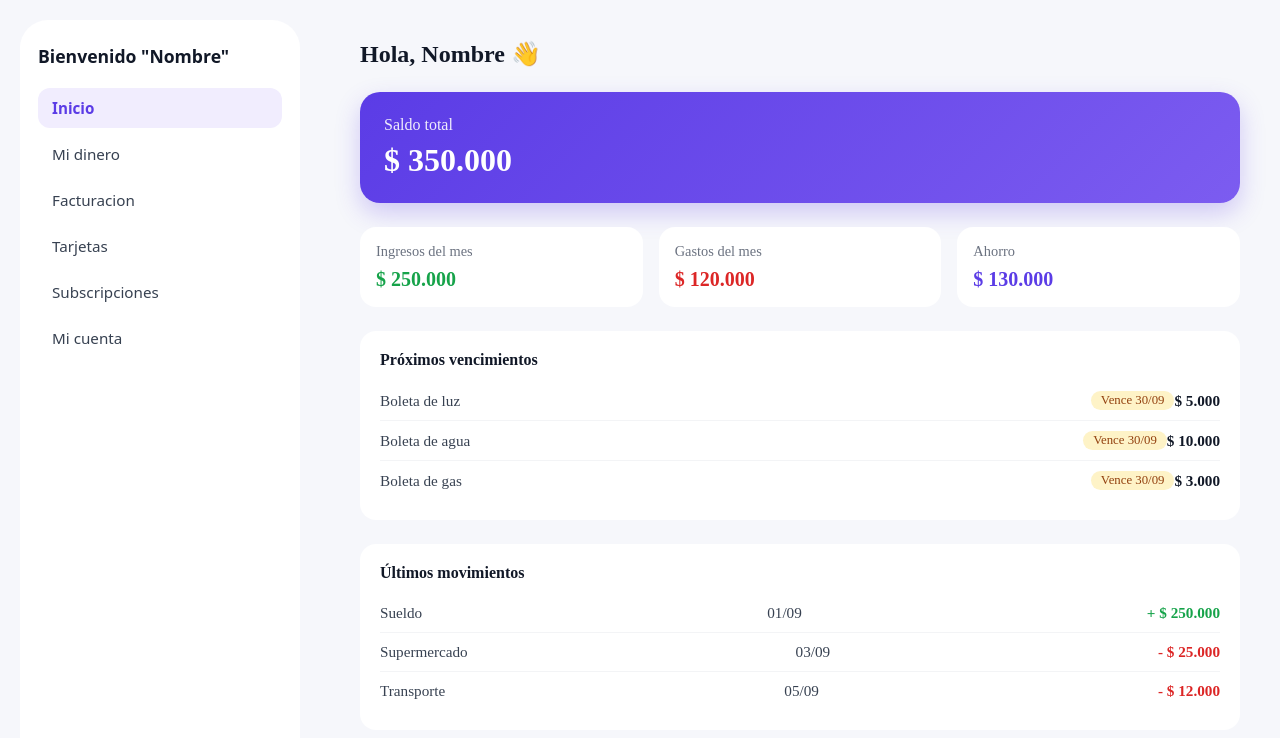
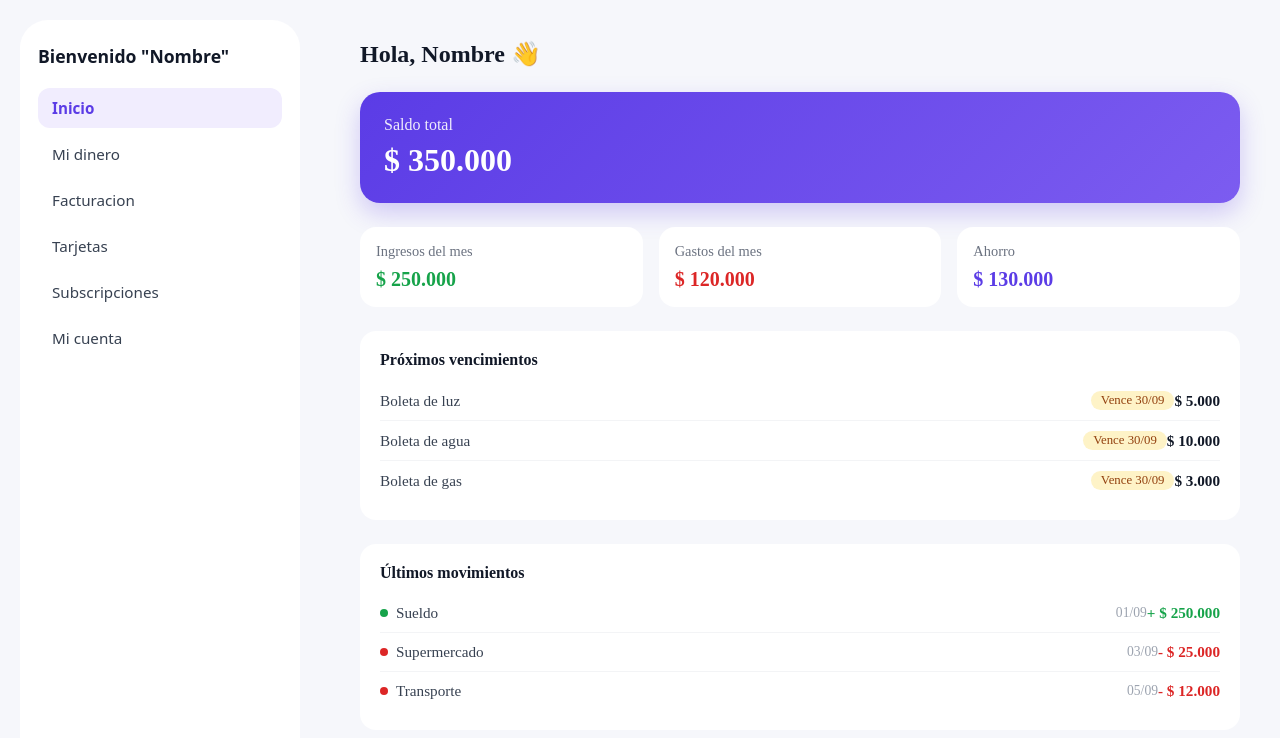
Before and after one commit to tomisanti05/Sistema-Gestion-Finanzas, a React (Vite) app in the folder apps/frontend/: page /inicio in a window 1280 px wide. Shown: the top 738 px of the page. Built offline with nearby package versions, Linux system fonts and the light colour scheme.

Commit message:
agrego el punto de color en los movimientos

```diff
--- a/apps/frontend/src/pages/inicio.css
+++ b/apps/frontend/src/pages/inicio.css
@@ -105,9 +105,29 @@
   min-width: 0;
 }
 
+.inicio-fecha {
+  color: #9ca3af;
+  font-size: 0.85rem;
+}
+
 .inicio-monto {
   font-weight: 600;
   color: #111827;
+}
+
+.dot {
+  width: 8px;
+  height: 8px;
+  border-radius: 50%;
+  flex-shrink: 0;
+}
+
+.dot.ingreso {
+  background-color: #16a34a;
+}
+
+.dot.gasto {
+  background-color: #dc2626;
 }
 
 .vence-chip {
--- a/apps/frontend/src/pages/inicio.tsx
+++ b/apps/frontend/src/pages/inicio.tsx
@@ -52,8 +52,11 @@ function Inicio() {
         <h2>Últimos movimientos</h2>
         {movimientos.map((m) => (
           <div key={m.concepto} className="inicio-fila">
-            <span>{m.concepto}</span>
-            <span>{m.fecha}</span>
+            <span className="inicio-concepto">
+              <span className={`dot ${m.tipo}`} />
+              {m.concepto}
+            </span>
+            <span className="inicio-fecha">{m.fecha}</span>
             <span className={m.tipo}>
               {m.tipo === 'ingreso' ? '+' : '-'} $ {m.monto.toLocaleString('es-AR')}
             </span>
```
